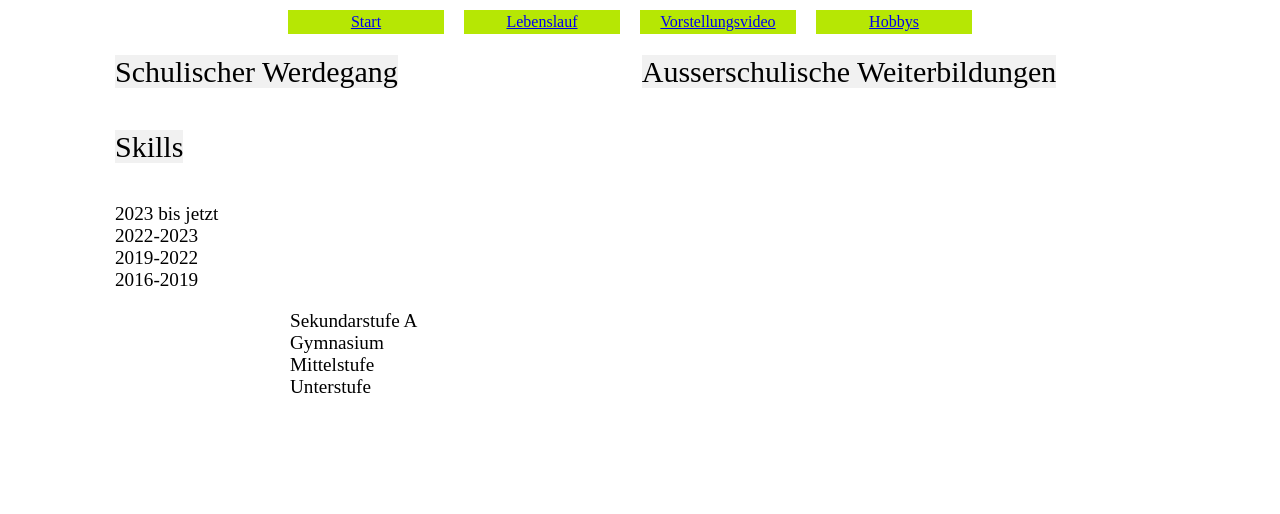
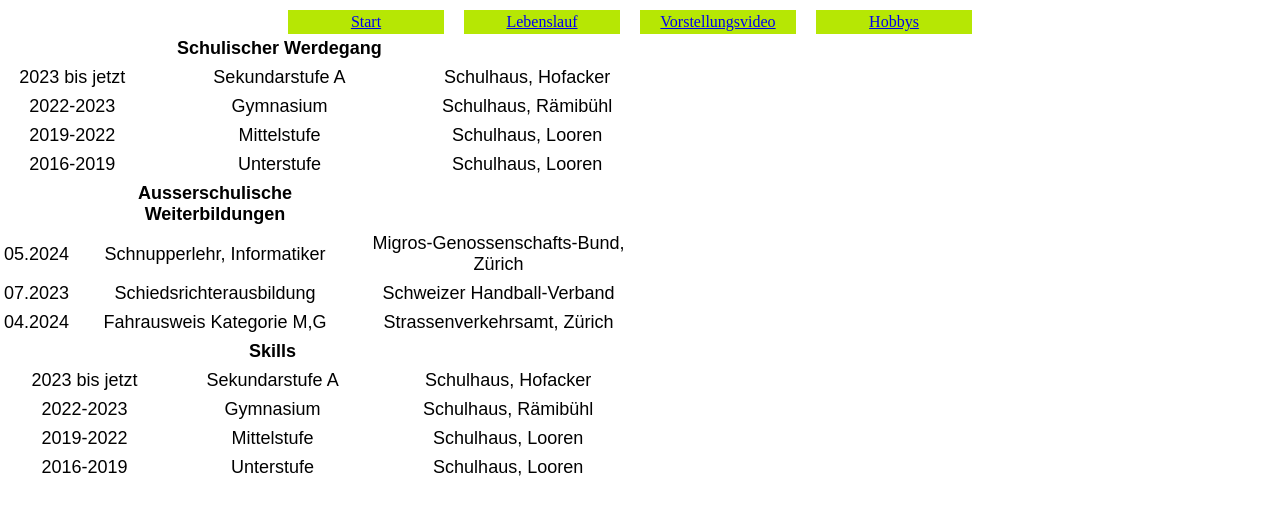
Before and after one commit to Oskiwiedi/CV, a plain HTML site: page lebenslauf.html in a window 1280 px wide. Drawn offline with Linux system fonts and the light colour scheme.

Commit message:
Update Lebenslauf, Vorstellungsvideo, hobbys

```diff
--- a/lebenslauf.html
+++ b/lebenslauf.html
@@ -17,31 +17,93 @@
         </nav>
     <div>
         <nav>
-            <div class="flex-container-2">
-                <div>Schulischer Werdegang</div>
-                <div>Ausserschulische Weiterbildungen</div>
-                <div>Skills</div>
-            </div>
+            <table>
+                <tr>
+                  <th></th>
+                  <th>Schulischer Werdegang</th>
+                  <th></th>
+                </tr>
+                <tr>
+                  <td>2023 bis jetzt</td>
+                  <td>Sekundarstufe A</td>
+                  <td>Schulhaus, Hofacker</td>
+                </tr>
+                <tr>
+                  <td>2022-2023</td>
+                  <td>Gymnasium</td>
+                  <td>Schulhaus, Rämibühl</td>
+                </tr>
+                <tr>
+                  <td>2019-2022</td>
+                  <td>Mittelstufe</td>
+                  <td>Schulhaus, Looren</td>
+                </tr>
+                <tr>
+                  <td>2016-2019</td>
+                  <td>Unterstufe</td>
+                  <td>Schulhaus, Looren</td>
+                </tr>
+                </tr>
+              </table>
+              <table>
+                <tr>
+                  <th></th>
+                  <th>Ausserschulische Weiterbildungen</th>
+                  <th></th>
+                </tr>
+                <tr>
+                  <td>05.2024</td>
+                  <td>Schnupperlehr, Informatiker</td>
+                  <td>Migros-Genossenschafts-Bund, Zürich</td>
+                </tr>
+                <tr>
+                  <td>07.2023</td>
+                  <td>Schiedsrichterausbildung</td>
+                  <td>Schweizer Handball-Verband</td>
+                </tr>
+                <tr>
+                  <td>04.2024</td>
+                  <td>Fahrausweis Kategorie M,G</td>
+                  <td>Strassenverkehrsamt, Zürich</td>
+                </tr>
+                </tr>
+              </table>
+              <table>
+                <tr>
+                  <th></th>
+                  <th>Skills</th>
+                  <th></th>
+                </tr>
+                <tr>
+                  <td>2023 bis jetzt</td>
+                  <td>Sekundarstufe A</td>
+                  <td>Schulhaus, Hofacker</td>
+                </tr>
+                <tr>
+                  <td>2022-2023</td>
+                  <td>Gymnasium</td>
+                  <td>Schulhaus, Rämibühl</td>
+                </tr>
+                <tr>
+                  <td>2019-2022</td>
+                  <td>Mittelstufe</td>
+                  <td>Schulhaus, Looren</td>
+                </tr>
+                <tr>
+                  <td>2016-2019</td>
+                  <td>Unterstufe</td>
+                  <td>Schulhaus, Looren</td>
+                </tr>
+                </tr>
+              </table>
+        </nav>
         </nav>
     </div>
     <nav>
-        <div>
-            <ul id="liste-schulischerwerdegang">
-                <li>2023 bis jetzt</li>
-                <li>2022-2023</li>
-                <li>2019-2022</li>
-                <li>2016-2019</li>
-            </ul>
-        </div>
     </nav>
     <nav>
         <div>
-            <ul id="liste-schulischerwerdegang2">
-                <li>Sekundarstufe A </li>
-                <li>Gymnasium</li>
-                <li>Mittelstufe</li>
-                <li>Unterstufe</li>
-            </ul>
+
         </div>
     </nav>
 
--- a/style.css
+++ b/style.css
@@ -78,29 +78,27 @@ h2{
     text-align: center;
 }
 
-.flex-container-2 > div {
-background-color: #f1f1f1;
-width: 600px;
-margin: 10px;
-text-align: center;
-line-height: 75px;
-font-size: 30px;
-display: inline;
-margin-left: 115px;
-margin-right: 125px;
-top: 0px;
-height: 50px;
-justify-content: center;
+#list-lebenslauf{
+    display: flex;
+    justify-content: center;
+}
+
+#list-schulischerwerdegang{
+list-style-type: none;
+}
+
+table {
+    font-family: arial, sans-serif;
+    border-collapse: collapse;
+    width: 50%;
   }
 
-#liste-schulischerwerdegang{
-    list-style-type: none;
-    margin-left: 75px;
-    font-size: larger;
+  td, th {
+    text-align: center;
+    padding: 4px;
+    font-size: large;
 }
 
-#liste-schulischerwerdegang2{
-    list-style-type: none;
-    margin-left: 250px;
-    font-size: larger
+#vorstellungsvideo{
+display: flex;
 }
```
Also changed, not shown: hobbys.html (+11 -1 lines), vorstellungsvideo.html (+6 -1 lines), hobby_football/hobby_fussball.png (added), hobby_friends/hobby_freunde.png (added), hobby_gaming/Hobby_Gaming.png (added), hobby_handball/hobby_handball.png (added), hobby_handballpfeifen/hobby_handballschieri.png (added), hobby_ski/hobby_ski.png (added), vorstellungvideo/Vorstellungsvideo.png (added).
